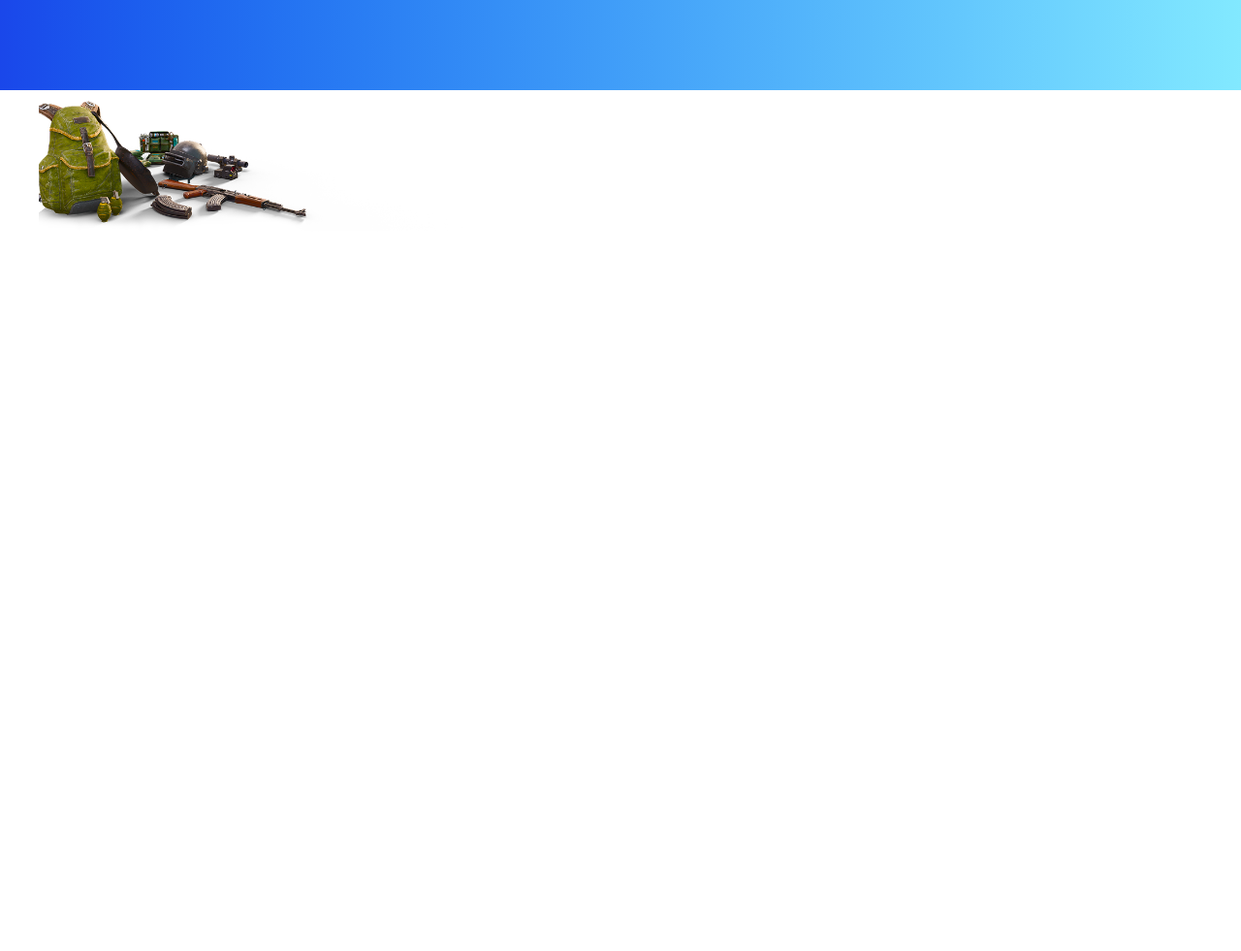
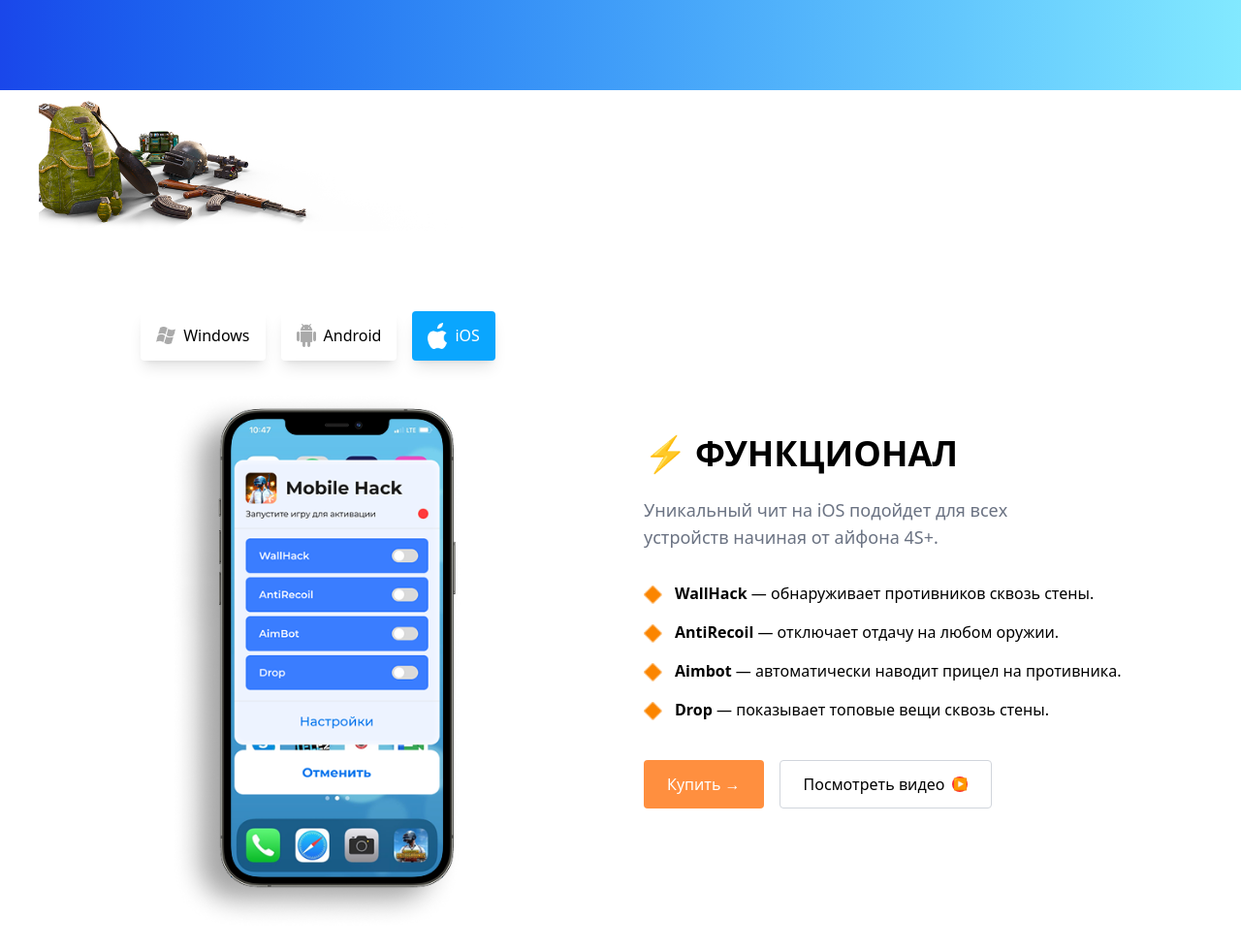
Before and after one commit to Ahmadjon04082009/home-work-23.12.2025, a website: page src/index.html in a window 1280 px wide. Shown: the part 587-1568 px from the top of the page at 97% size. Before the commit the page ends 828 px from the top, so only its background shows below. Drawn offline with nearby package versions, Linux system fonts and the light colour scheme; files that its build step writes are made by us from their sources.

Commit message:
section 1

```diff
--- a/src/index.html
+++ b/src/index.html
@@ -46,6 +46,80 @@
     </nav>
     <img class="w-[500px] pl-10" src="image 336.png" alt="">
 
+ <section class="bg-white py-20">
+  <div class="max-w-[1200px] mx-auto grid lg:grid-cols-2 gap-12 items-center">
+
+
+    <div class="relative flex flex-col items-center">
+
+      <div class="flex gap-4 mb-6">
+        <div class="flex items-center gap-2 bg-white shadow-lg px-4 py-3 rounded">
+          <img src="image 313 (Traced).png" class="w-5" alt="">
+          <span>Windows</span>
+        </div>
+        <div class="flex items-center gap-2 bg-white shadow-lg px-4 py-3 rounded">
+          <img src="image 311 (Traced).png" class="w-5" alt="">
+          <span>Android</span>
+        </div>
+        <div class="flex items-center gap-2 bg-[#0AA6FE] text-white shadow-lg px-4 py-3 rounded">
+          <img src="image 312 (Traced).png" class="w-5" alt="">
+          <span>iOS</span>
+        </div>
+      </div>
+
+      <img src="Group 813.png" class="w-[320px]" alt="">
+    </div>
+    <div>
+      <h2 class="text-4xl font-bold mb-6 flex items-center gap-2">
+        <span class="text-[#FF8F3F]">⚡</span> ФУНКЦИОНАЛ
+      </h2>
+
+      <p class="text-gray-500 text-lg max-w-[450px] mb-8">
+        Уникальный чит на iOS подойдет для всех устройств начиная от айфона 4S+.
+      </p>
+      <div class="space-y-4">
+        <div class="flex gap-3">
+          <img src="Rectangle 1984.png" class="w-5 h-5 mt-1" alt="">
+          <p>
+            <span class="font-semibold">WallHack</span> — обнаруживает противников сквозь стены.
+          </p>
+        </div>
+
+        <div class="flex gap-3">
+          <img src="Rectangle 1984.png" class="w-5 h-5 mt-1" alt="">
+          <p>
+            <span class="font-semibold">AntiRecoil</span> — отключает отдачу на любом оружии.
+          </p>
+        </div>
+
+        <div class="flex gap-3">
+          <img src="Rectangle 1984.png" class="w-5 h-5 mt-1" alt="">
+          <p>
+            <span class="font-semibold">Aimbot</span> — автоматически наводит прицел на противника.
+          </p>
+        </div>
+
+        <div class="flex gap-3">
+          <img src="Rectangle 1984.png" class="w-5 h-5 mt-1" alt="">
+          <p>
+            <span class="font-semibold">Drop</span> — показывает топовые вещи сквозь стены.
+          </p>
+        </div>
+      </div>
+      <div class="flex gap-4 mt-10">
+        <button class="px-6 py-3 bg-[#FF8F3F] text-white rounded">
+          Купить →
+        </button>
+        <button class="px-6 py-3 border border-gray-300 rounded flex items-center gap-2">
+          Посмотреть видео
+          <span class="w-4 h-4 bg-red-500 rounded-full flex items-center justify-center text-white text-xs">▶</span>
+        </button>
+      </div>
+    </div>
+
+  </div>
+</section>
+
 
 
 
```
